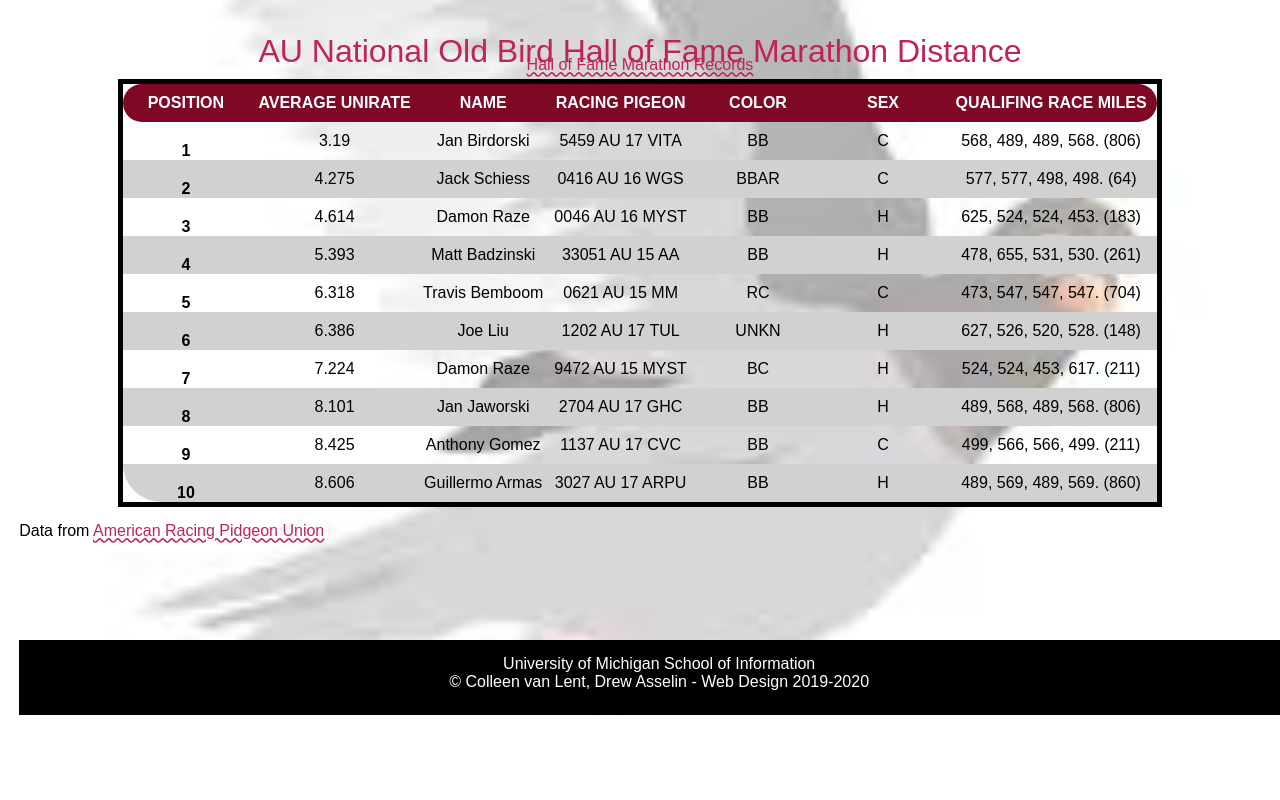
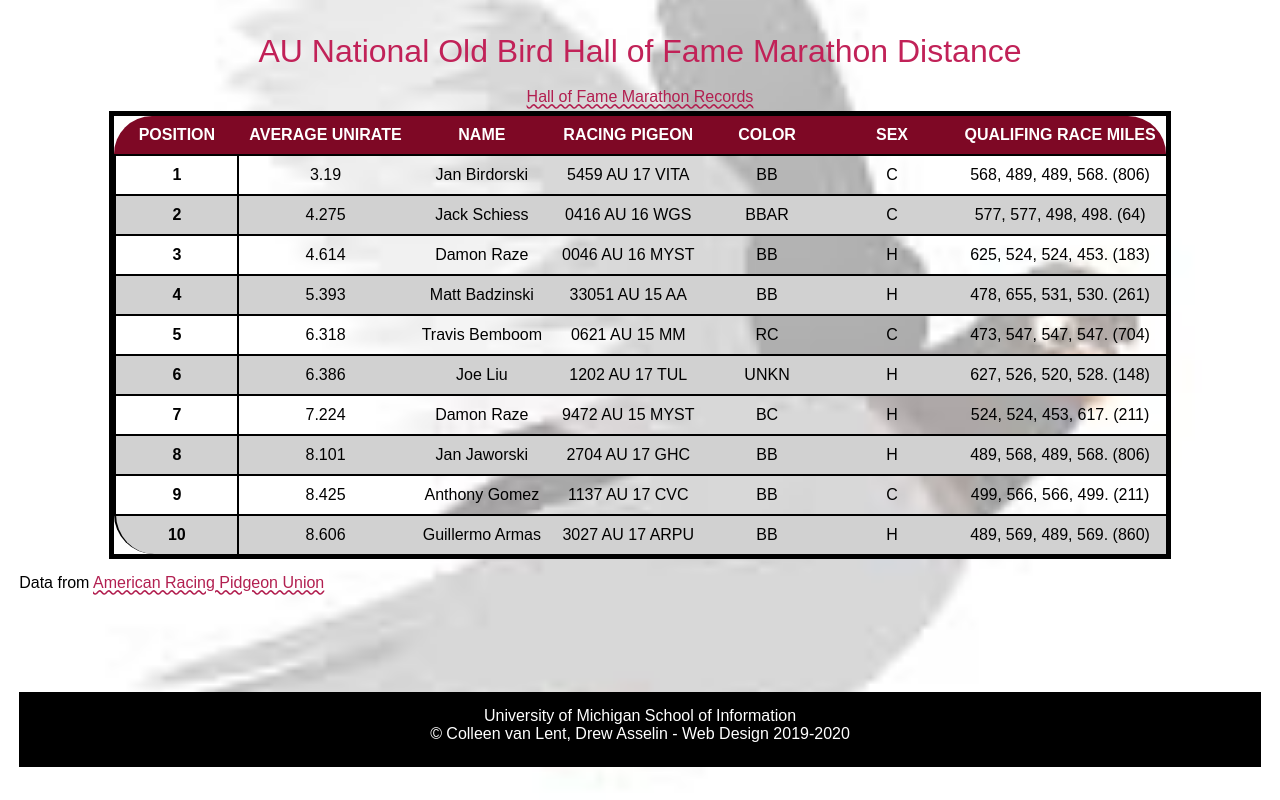
Before and after one commit to jhkaplan4050/homework4-2021, a plain HTML site: page index.html in a window 1280 px wide. Drawn offline with Linux system fonts and the light colour scheme; a web font is replaced by a local one.

Commit message:
Add files via upload

```diff
--- a/css/style.css
+++ b/css/style.css
@@ -25,28 +25,24 @@ caption{
 /*END STARTER CODE*/
 
 body{
-  background-image: url('../images/pigeon-background.JPEG');
-  background-color: #DDDDDD;
-  background-repeat: no-repeat;
   color: #000000;
   font-size: 16px;
   margin: 1.2em;
-  background-size: cover;
+  background-size: cover ;
   background-position: center;
-  font-family: 'Andika', sans-serif;
-
-  /* Go back to this section */
+  font-family: "Andika", sans-serif;
+  background-image: url("../images/pigeon-background.JPEG");
+  background-color: #DDDDDD;
+  background-repeat: no-repeat;
 
   /*Req 1*/
 }
 
 h1{
-  height: 32px;
+  color: #c12258;
+  font-size: 32px;
   text-align: center;
-  color: #c12258;
-  font-size: 2em;
   line-height: 2;
-
 
   /*Req 2*/
 }
@@ -55,36 +51,24 @@ p{
   padding-top: 15px;
 }
 
-
-
 a{
   font-size: 16px;
-  color: #C12258;
+  color: #B21F50;
   text-decoration-style: wavy;
-
 }
 
 /*Req 5*/
 /*Add selector and rule here*/
 
-* :focus{
+:focus* {
   border: 3px dashed #417243;
 }
 
-tr:nth-child(even) {
-  background-color: #D1D1D1;
-}
+td{
+  text-align: center;
+  border-top: 2px solid black;
+  padding: 10px;
 
-tr:hover {
-  opacity: .25;
-  background-color: #7e0825;
-}
-
-
-td{
-  border-top: 2px #000000;
-  padding: 10px 0;
-  text-align: center;
 }
 
 
@@ -93,27 +77,25 @@ td{
   min-width: 125px;
   padding: 10px;
   text-align: center;
-
+  vertical-align: middle;
   text-transform: uppercase;
   background-color: #7e0825;
-
-}
-
-
-.rowhead{
-  border: 2px #000000;
-
-}
-
-table {
-  margin-left: auto;
-  margin-right: auto;
-  border: 5px solid #000000;
 
 
 }
 
+.rowhead{
+  vertical-align: middle;
+  border: 2px solid black;
 
+
+}
+
+table{
+  border: 5px solid #000000;
+  margin-right: auto;
+  margin-left: auto;
+}
 
 thead tr:first-child th:first-child{
   border-top-left-radius: 50px;
@@ -121,24 +103,38 @@ thead tr:first-child th:first-child{
 
 thead tr:first-child th:last-child {
   border-top-right-radius: 50px;
+
 }
-table tr:last-child th:first-child {
+
+tbody tr:last-child th:first-child {
   border-bottom-left-radius: 50px;
 }
 
-table tr:last-child th:last-child {
+tbody tr:last-child th:last-child {
   border-bottom-right-radius: 50px;
 }
 
 
+tbody th:first-child {
+  border-bottom-style: none;
+}
 
+
+tr:nth-child(even) {
+  background-color: #D1D1D1;
+}
+
+tr:hover {
+  background-color: rgba(126, 8, 37, .25);
+}
 
 
 footer{
-  min-height: 75px;
   width:100%;
-  position: absolute;
   background:#000000;
   text-align:center;
   color: #FFFFFF;
+  min-height: 75px;
+
+
 }
--- a/index.html
+++ b/index.html
@@ -10,7 +10,6 @@
     <!-- Image by <a href="https://pixabay.com/users/chiplanay-1971251/?utm_source=link-attribution&amp;utm_medium=referral&amp;utm_campaign=image&amp;utm_content=3303111">chiplanay</a> from <a href="https://pixabay.com/?utm_source=link-attribution&amp;utm_medium=referral&amp;utm_campaign=image&amp;utm_content=3303111">Pixabay</a> -->
     <title>2021 AU National Old Bird Hall of Fame Marathon Distance</title>
   </head>
-
   <!-- ***************************************
   * Tips!
   *
@@ -30,10 +29,9 @@
   *
   * You can do it! (*•̀ᴗ•́*)و
   ******************************************** -->
-
   <body>
-    <h1>AU National Old Bird Hall of Fame Marathon Distance</h1>
     <main>
+      <h1>AU National Old Bird Hall of Fame Marathon Distance</h1>
       <table>
         <caption><a href = "https://pigeon-ndb.com/results/">Hall of Fame Marathon Records</a></caption>
       <thead>
```
